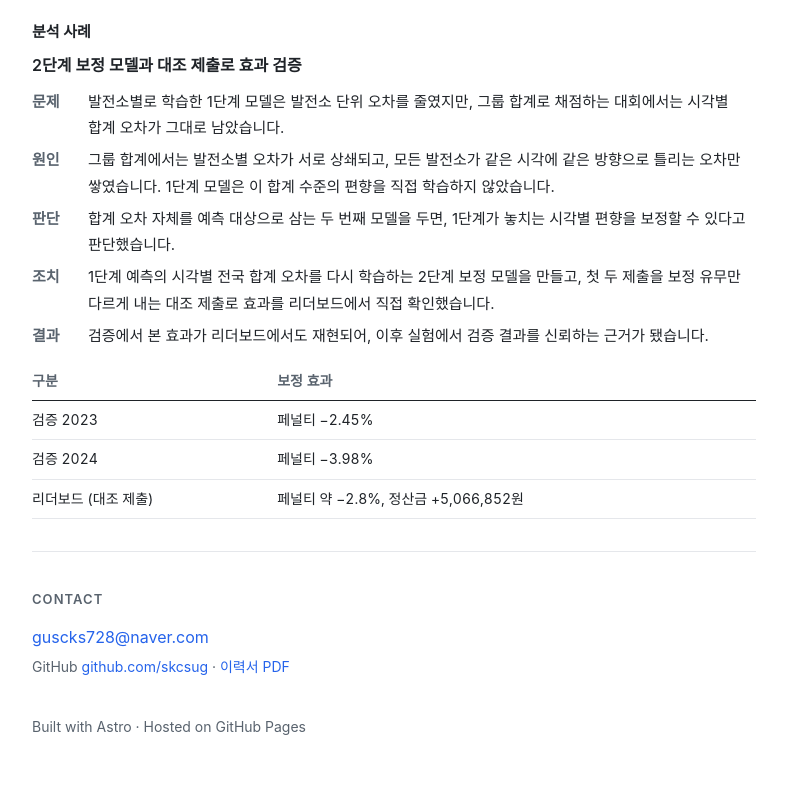
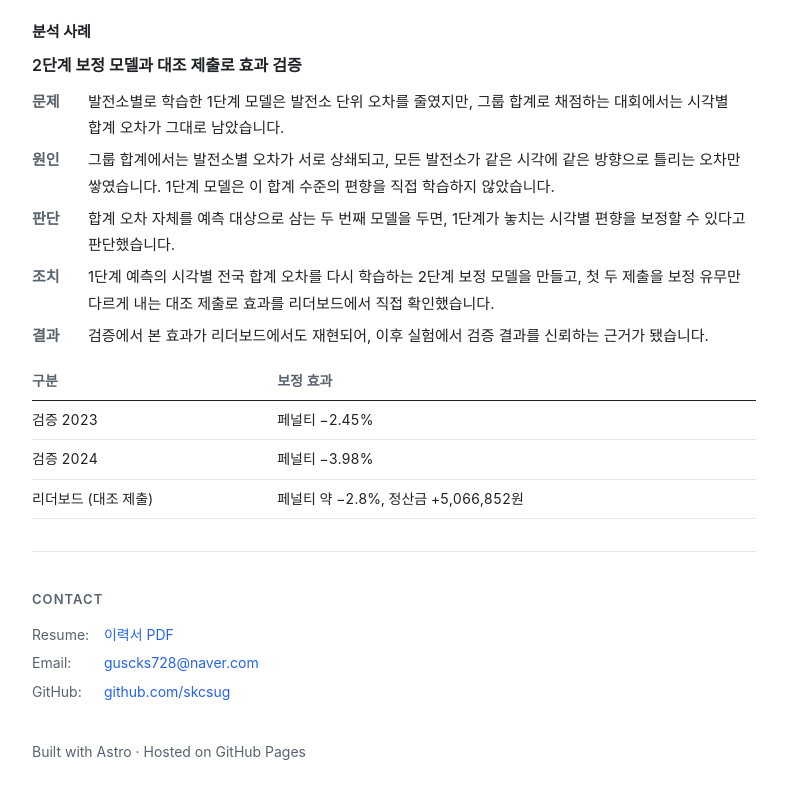
Before and after one commit to skcsug/skcsug.github.io, an Astro site: page / in a window 1280 px wide. Shown: the part 4720-5519 px from the top of the page, without its empty margins (400-1187 px from the left). Built offline with nearby package versions, Linux system fonts and the light colour scheme; Astro itself is replaced by a stand-in of ours; a web font is replaced by a local one.

Commit message:
style: Contact를 Resume·Email·GitHub 같은 형식으로 정렬
Co-Authored-By: Claude Opus 5.5 <noreply@anthropic.com>

```diff
--- a/src/pages/index.astro
+++ b/src/pages/index.astro
@@ -119,8 +119,9 @@ const githubLabel = profile.github.replace('https://', '');
 
         <section class="block contact" id="contact">
           <h2 class="section-gap">Contact</h2>
-          <p><a href={`mailto:${profile.email}`}>{profile.email}</a></p>
-          <p class="muted-line">GitHub <a href={profile.github}>{githubLabel}</a> · <a href={profile.resumeUrl ?? '#'} download>이력서 PDF</a></p>
+          <p class="contact-line"><span>Resume:</span> <a href={profile.resumeUrl ?? '#'} download>이력서 PDF</a></p>
+          <p class="contact-line"><span>Email:</span> <a href={`mailto:${profile.email}`}>{profile.email}</a></p>
+          <p class="contact-line"><span>GitHub:</span> <a href={profile.github}>{githubLabel}</a></p>
         </section>
 
         <footer>
--- a/src/styles/global.css
+++ b/src/styles/global.css
@@ -143,8 +143,8 @@ figcaption { font-size: 13px; color: var(--muted); margin-top: 6px; }
 .chart .label { fill: var(--text); font-size: 13px; font-weight: 600; }
 
 
-.contact p { margin: 0 0 4px; }
-.muted-line { color: var(--muted); font-size: 14px; }
+.contact-line { margin: 0 0 4px; font-size: 14px; }
+.contact-line span { color: var(--muted); display: inline-block; min-width: 68px; }
 footer { margin-top: 32px; color: var(--muted); font-size: 14px; }
 
 @media (max-width: 860px) {
```
Also changed, not shown: tests/site.test.mjs (+5 -2 lines).
